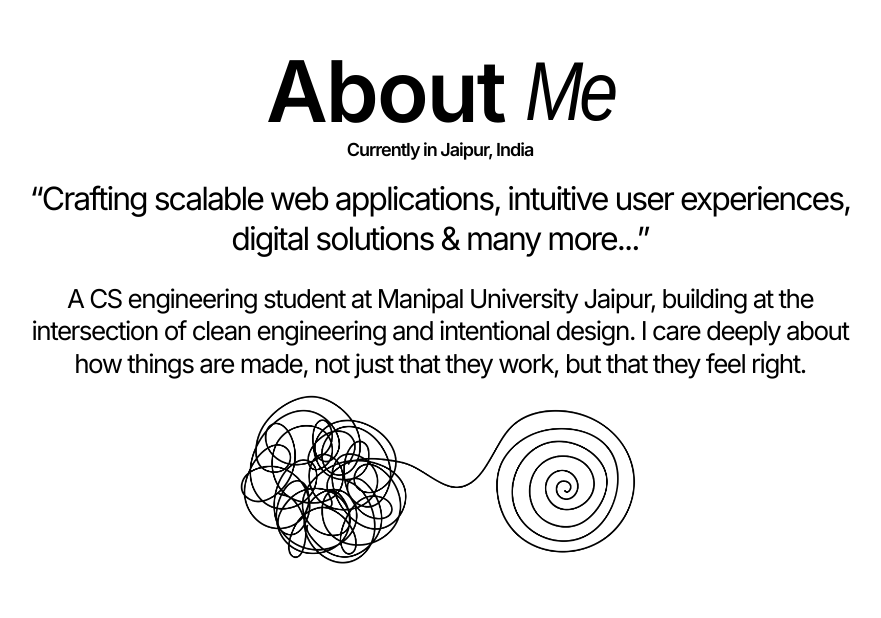
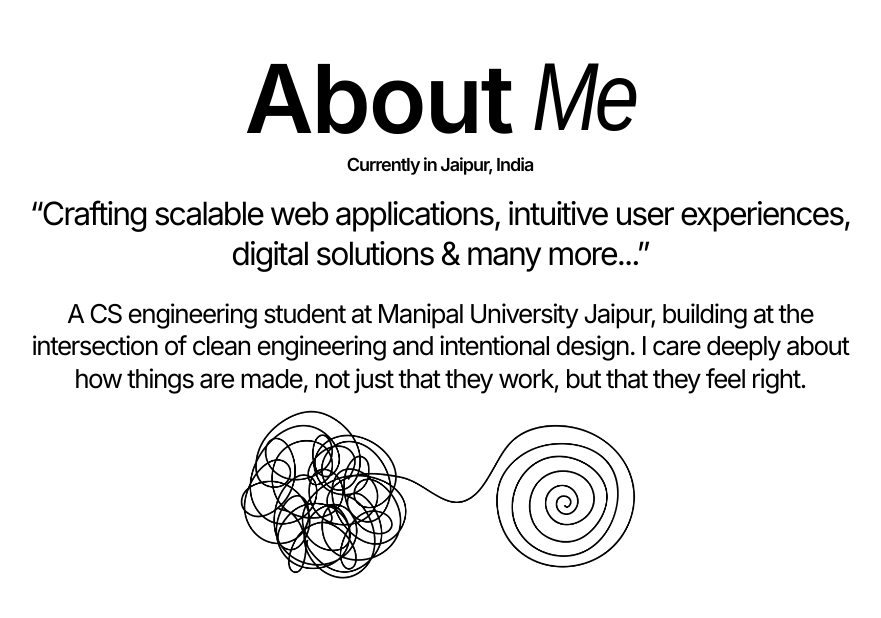
Before and after one commit to Bhargavi-Chaudhary-803/bhargavi-chaudhary-pf, a Next.js app: page / in a window 1280 px wide. Shown: the part 886-1504 px from the top of the page, without its empty margins (200-1081 px from the left). Built offline with nearby package versions, Linux system fonts and the light colour scheme; a web font is replaced by a local one.

Commit message:
Jul 5, 2026, 12:41 AM

```diff
--- a/src/components/About.jsx
+++ b/src/components/About.jsx
@@ -7,10 +7,10 @@ export default function About() {
 
         {/* 1. Left aligned: "Hi! I am" */}
         <div className="flex justify-center items-baseline gap-5 mt-8">
-          <span className="font-inter text-[85px] font-semibold tracking-[-2px]">
+          <span className="font-inter text-[95px] font-semibold tracking-[-2px]">
             About
           </span>
-          <span className="font-noto text-[70px] font-light leading-none italic tracking-[-4px] scale-y-[1.2] origin-bottom inline-block">
+          <span className="font-noto text-[80px] font-light leading-none italic tracking-[-4px] scale-y-[1.2] origin-bottom inline-block">
             Me
           </span>
         </div>
```
